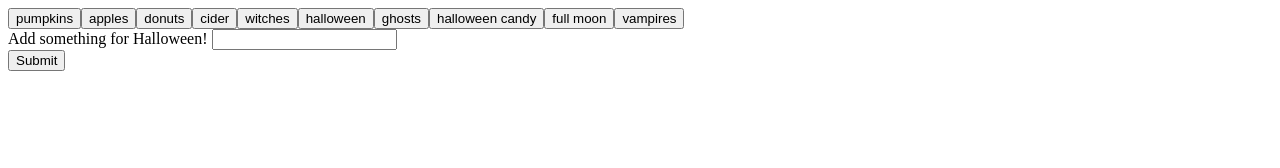
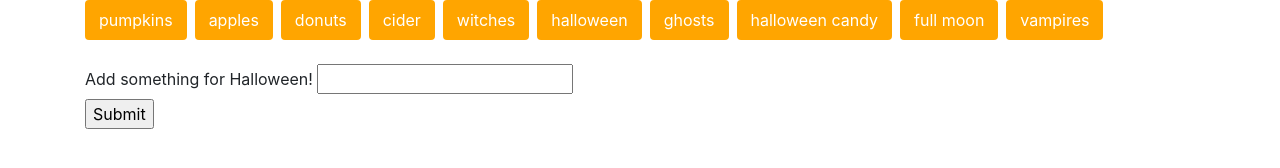
Before and after one commit to ulaura/GifTastic, a plain HTML site: page index.html in a window 1280 px wide. Drawn offline with nearby package versions, Linux system fonts and the light colour scheme.

Commit message:
Added a little bit of styling to the HTML file.

```diff
--- a/index.html
+++ b/index.html
@@ -3,14 +3,20 @@
 <head>
 	<meta charset="UTF-8">
 
+	<link rel="stylesheet" href="https://maxcdn.bootstrapcdn.com/bootstrap/4.0.0-beta/css/bootstrap.min.css" integrity="sha384-/Y6pD6FV/Vv2HJnA6t+vslU6fwYXjCFtcEpHbNJ0lyAFsXTsjBbfaDjzALeQsN6M" crossorigin="anonymous">
+
+	<link rel="stylesheet" type="text/css" href="stylesheet.css">
+
 	<title>GifTastic!</title>
 </head>
 <body>
+
+<div class="container">
 	<div id="halloween-buttons">
 
 	</div>
 
-
+	<br>
 	<form id="halloween-form">
 		<label for="halloween-input">Add something for Halloween!</label>
 		<input type="text" id="halloween-input"><br>
@@ -27,5 +33,6 @@
 	<script src="https://ajax.googleapis.com/ajax/libs/jquery/3.2.1/jquery.min.js"></script>
 	<script type="text/javascript" src="javascript.js"></script>
 
+</div>
 </body>
 </html>
--- a/javascript.js
+++ b/javascript.js
@@ -10,7 +10,7 @@ function buttonMaker() {
 	$("#halloween-buttons").empty();
 
 	for (var i = 0; i < topics.length; i++) {
-		$("#halloween-buttons").append("<button type=button class='topic-button'>" + topics[i] + "</button>");
+		$("#halloween-buttons").append("<button type=button class='topic-button btn btn-primary'>" + topics[i] + "</button>");
 	};
 
 
--- /dev/null
+++ b/stylesheet.css
@@ -0,0 +1,12 @@
+.btn-primary {
+	margin-right: 8px;
+	background-color: orange;
+	border-color: orange;
+	border-width: 2px;
+}
+
+
+.btn-primary:hover {
+	background-color: orange;
+	border-color: black;
+}
```
